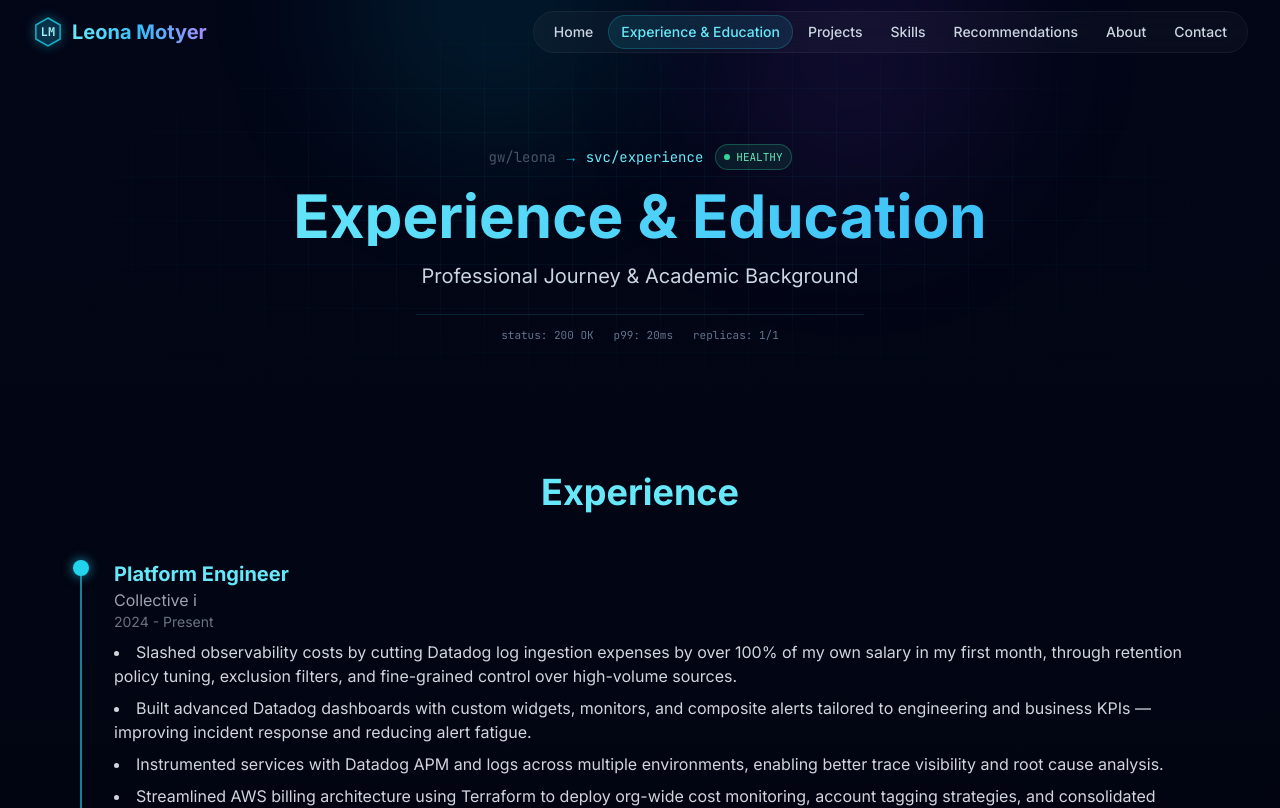
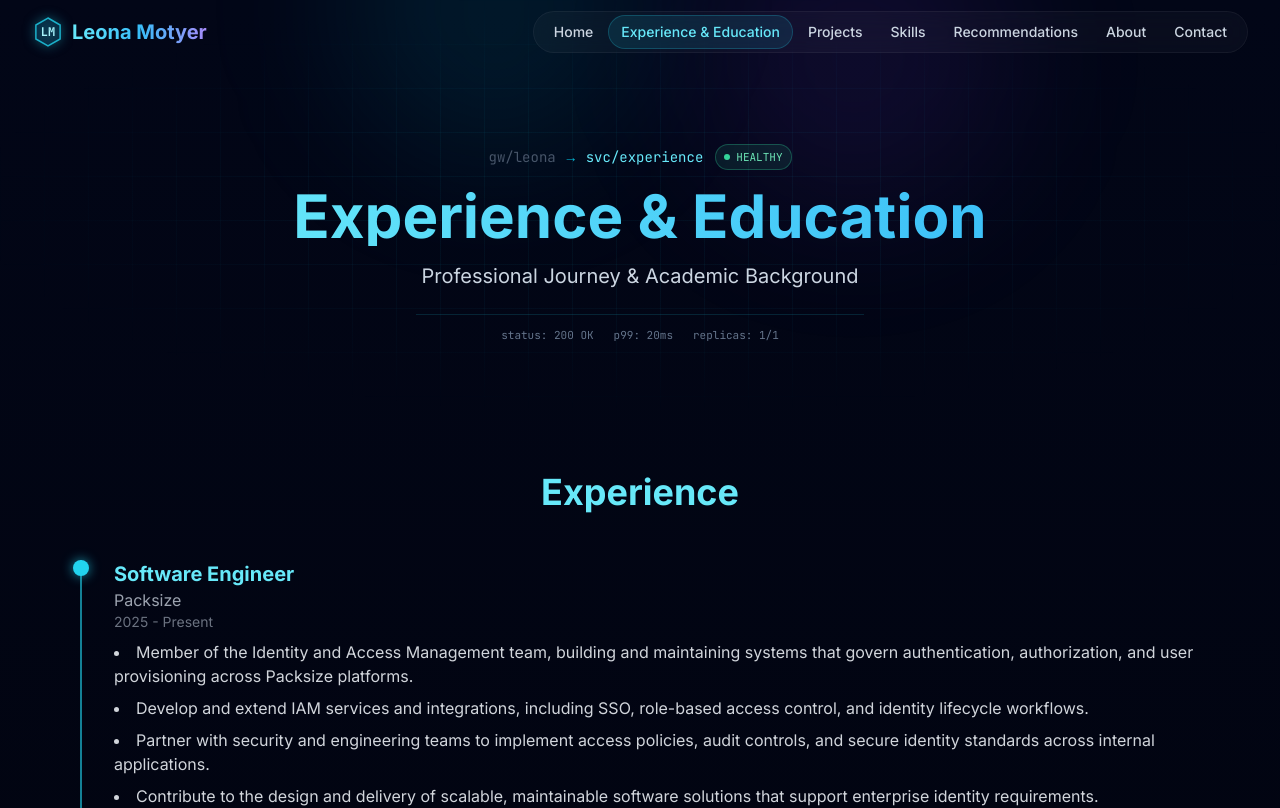
Before and after one commit to leonamotyer/resume, a Next.js app: page /experience in a window 1280 px wide. Shown: the top 808 px of the page. Built offline with nearby package versions, Linux system fonts and the light colour scheme.

Commit message:
updated experience

```diff
--- a/app/experience/Experience.tsx
+++ b/app/experience/Experience.tsx
@@ -35,7 +35,7 @@ const Experience: React.FC = () => {
               <li key={i}>{item}</li>
             ))}
           </ul>
-          {exp.title === "Platform Engineer" && (
+          {exp.company === "Collective i" && (
             <motion.div
               initial={{ opacity: 0, y: 20, rotateX: 45 }}
               whileInView={{ opacity: 1, y: 0, rotateX: 0 }}
--- a/data/experience.json
+++ b/data/experience.json
@@ -1,9 +1,20 @@
 {
   "experiences": [
     {
+      "title": "Software Engineer",
+      "company": "Packsize",
+      "period": "2025 - Present",
+      "description": [
+        "Member of the Identity and Access Management team, building and maintaining systems that govern authentication, authorization, and user provisioning across Packsize platforms.",
+        "Develop and extend IAM services and integrations, including SSO, role-based access control, and identity lifecycle workflows.",
+        "Partner with security and engineering teams to implement access policies, audit controls, and secure identity standards across internal applications.",
+        "Contribute to the design and delivery of scalable, maintainable software solutions that support enterprise identity requirements."
+      ]
+    },
+    {
       "title": "Platform Engineer",
       "company": "Collective i",
-      "period": "2024 - Present",
+      "period": "2024 - 2025",
       "description": [
         "Slashed observability costs by cutting Datadog log ingestion expenses by over 100% of my own salary in my first month, through retention policy tuning, exclusion filters, and fine-grained control over high-volume sources.",
         "Built advanced Datadog dashboards with custom widgets, monitors, and composite alerts tailored to engineering and business KPIs — improving incident response and reducing alert fatigue.",
```
